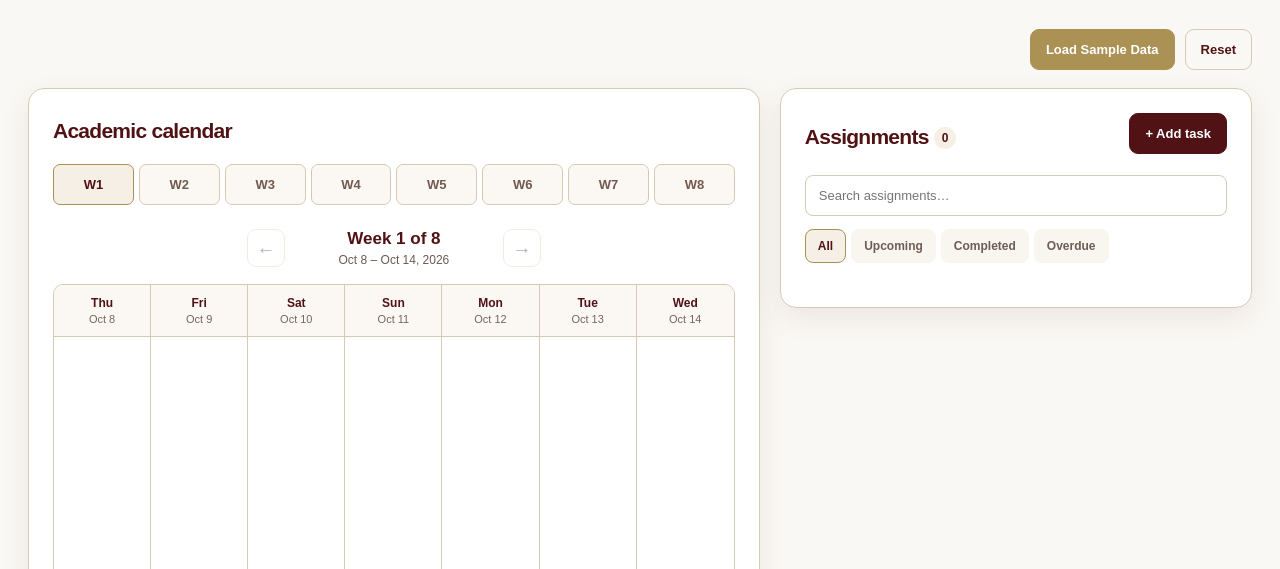
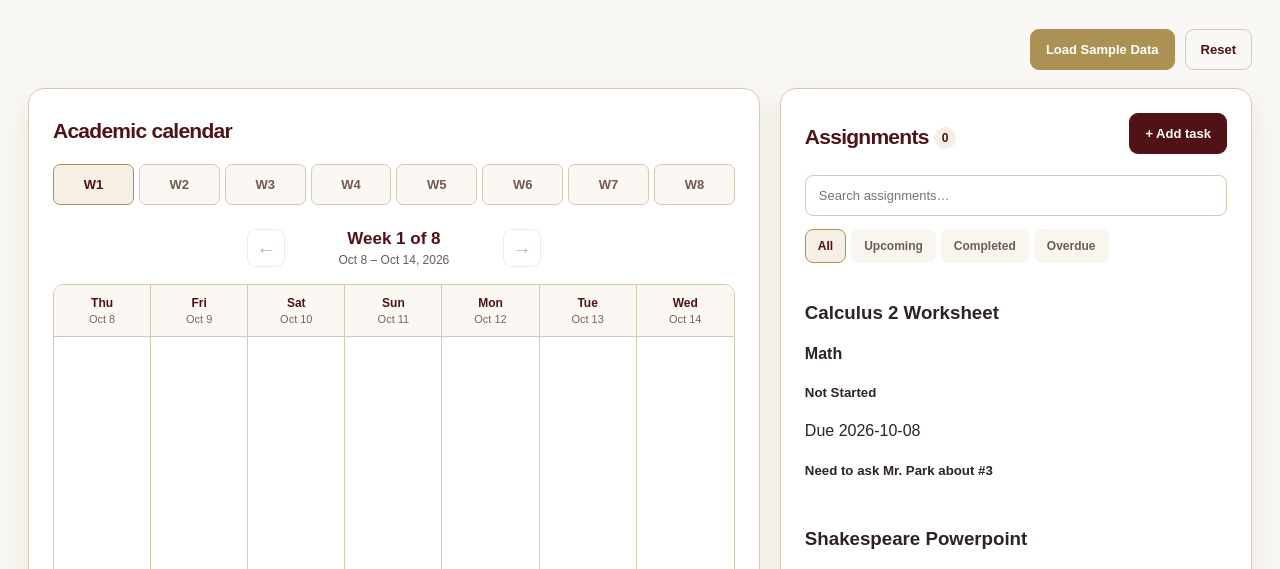
Before and after one commit to ericajcepeda/cs5391-academic-planner, a plain HTML site: page index.html in a window 1280 px wide. Shown: the part 230-799 px from the top of the page. Drawn offline with Linux system fonts and the light colour scheme.

Commit message:
tasks appear on right side of planner, need to change how dates are rendered next to get them to appear

```diff
--- a/index.html
+++ b/index.html
@@ -52,5 +52,6 @@
       </section>
     </div>
   </main>
+  <script src="planner_logic.js"></script>
 </body>
 </html>
--- /dev/null
+++ b/planner_logic.js
@@ -0,0 +1,112 @@
+// access variables
+const prevWeekButton = document.getElementById("prev-week");
+const nextWeekButton = document.getElementById("next-week");
+const calendarGrid = document.getElementById("calendar-grid");
+const taskList = document.getElementById("task-list");
+
+//Task Class
+class Task {
+    constructor(title, category, status, dueDate, notes) {
+        this.title = title;
+        this.category = category;
+        this.status = status;
+        this.dueDate = dueDate;
+        this.notes = notes;}
+
+    add(){
+
+    }
+
+    delete(){
+
+    }
+
+    edit(){
+
+    }
+
+
+}
+
+// week setup:
+let currentWeek = 0;
+
+// sample data
+ // in future sprints I would like to change the dates
+ // using logic that sets these to the current week so the user
+ // can always see it (no matter when they start using the webapp)
+ // need to set up how to remove
+
+ const sampletask1 = new Task(
+    "Calculus 2 Worksheet",
+    "Math",
+    "Not Started",
+    "2026-10-08",
+    "Need to ask Mr. Park about #3")
+const sampletask2 = new Task(
+    "Shakespeare Powerpoint",
+    "English",
+    "In Progress",
+    "2026-10-09",
+    "Mary Hata is available to work on Wed")
+
+//(these are used in the task list)
+
+
+//task list:
+let tasks = [
+    sampletask1, sampletask2
+]
+
+//display task list
+
+function displayTasks() {
+    taskList.innerHTML = "";
+    //use the attributes of the tasks to make a card
+    for (let task of tasks) {
+        const taskElement = document.createElement("div");
+        taskElement.classList.add("task");
+
+        const title = document.createElement("h3");
+        title.textContent = task.title;
+
+        const category = document.createElement("h4");
+        category.textContent = task.category;
+
+        const status = document.createElement("h5");
+        status.textContent = task.status;
+
+        const dueDate = document.createElement("p");
+        dueDate.textContent = `Due ${task.dueDate}`;
+
+        const notes = document.createElement("h5");
+        notes.textContent = task.notes;
+
+        taskElement.appendChild(title);
+        taskElement.appendChild(category);
+        taskElement.appendChild(status);
+        taskElement.appendChild(dueDate);
+        taskElement.appendChild(notes);
+
+        taskList.appendChild(taskElement);
+    }
+}
+
+
+//navigation
+
+function seeNextWeek() {
+    // figure out which week the user is on
+
+    // change the week
+    // rerender the calendar
+}
+
+function seePreviousWeek() {
+    // figure out which week the user is on
+    // change the week
+    // rerender calendar
+}
+
+
+displayTasks();
```
